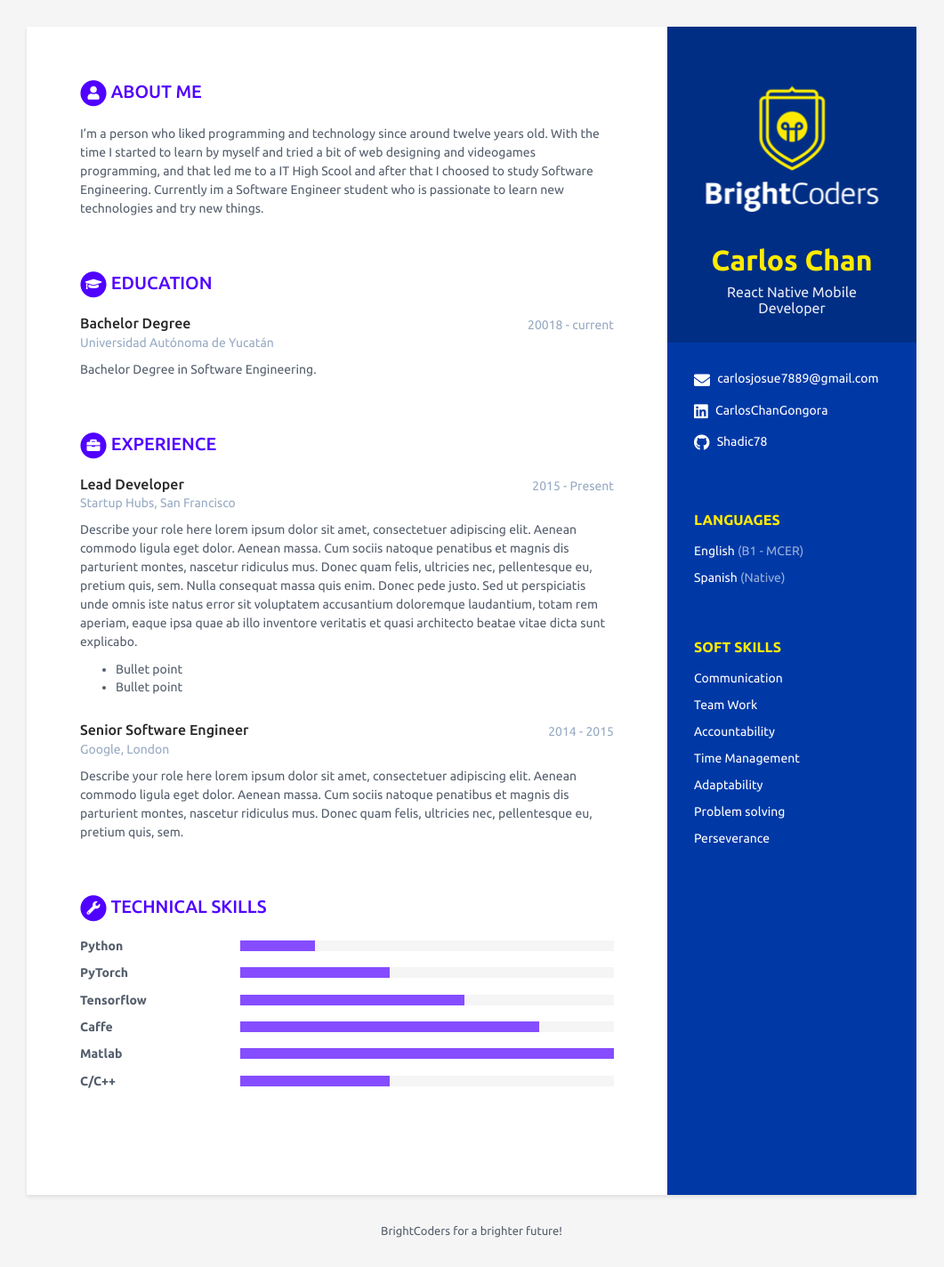
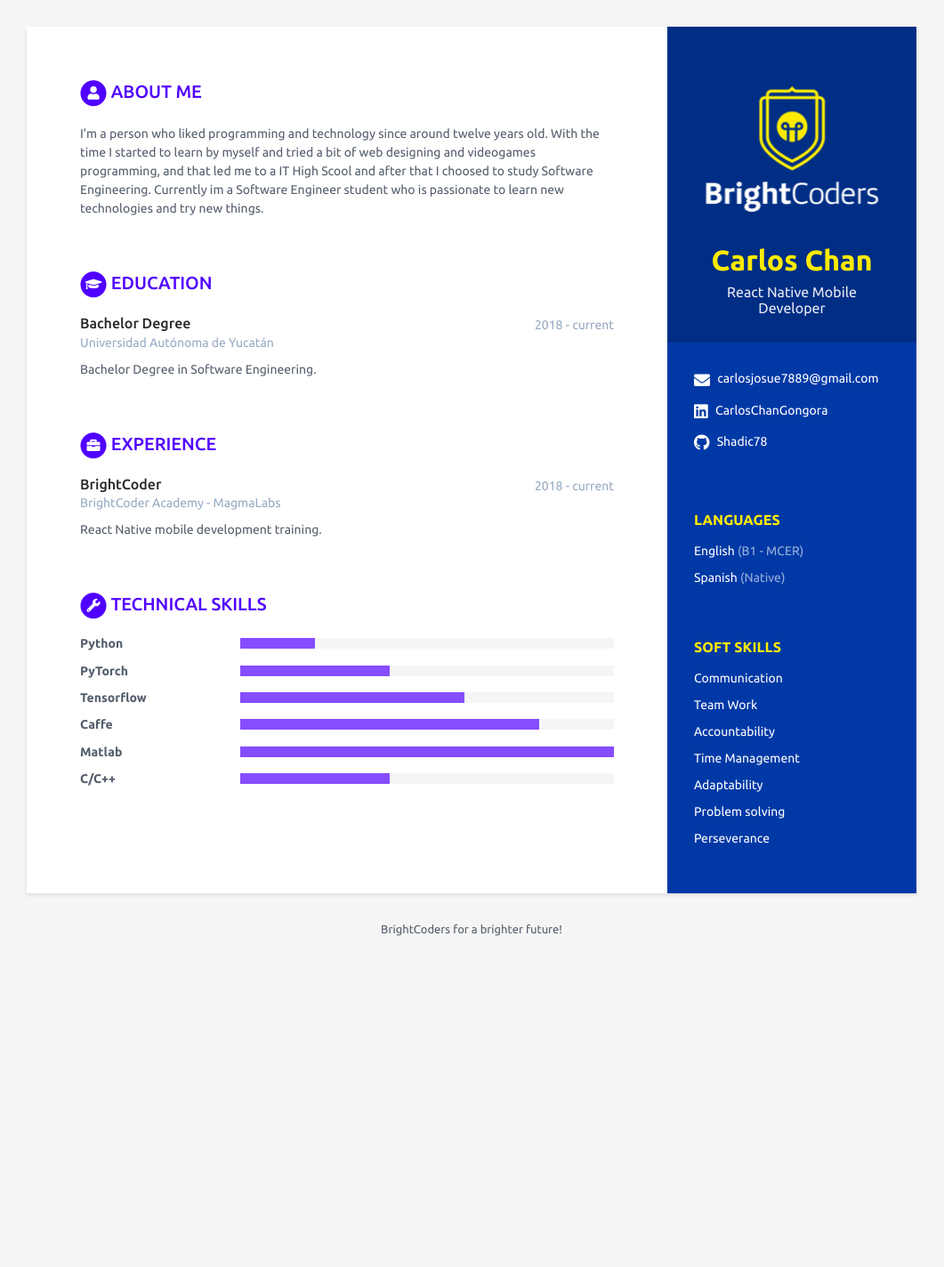
Before and after one commit to BC-MAY-21-RN/scorecard-Shadic78, a Jekyll site: the page built from index.html, in a window 1280 px wide. Shown: the whole page at 89% size, without its empty margins (110-1171 px from the left). Built offline with Jekyll 4.4.1, drawn with Linux system fonts in a browser that asks for light colours; after the commit the page ends 1084 px from its top, so only the background shows below that.

Commit message:
Updated experiences at data.yml

```diff
--- a/_data/data.yml
+++ b/_data/data.yml
@@ -72,37 +72,18 @@ educationcomplete:
 
   - degree: Bachelor Degree
     university: Universidad Autónoma de Yucatán
-    time: 20018 - current
+    time: 2018 - current
     details: |
       Bachelor Degree in Software Engineering.
 
 # Registra aquí tu experiencia. Agrega o elimina según sea necesario
 experiences:
-  - role: Lead Developer
-    time: 2015 - Present
-    company: Startup Hubs, San Francisco
+
+  - role: BrightCoder
+    time: 2018 - current
+    company: BrightCoder Academy - MagmaLabs
     details: |
-      Describe your role here lorem ipsum dolor sit amet, consectetuer
-      adipiscing elit. Aenean commodo ligula eget dolor. Aenean massa.
-      Cum sociis natoque penatibus et magnis dis parturient montes,
-      nascetur ridiculus mus. Donec quam felis, ultricies nec,
-      pellentesque eu, pretium quis, sem. Nulla consequat massa quis
-      enim. Donec pede justo. Sed ut perspiciatis unde omnis iste natus
-      error sit voluptatem accusantium doloremque laudantium, totam rem
-      aperiam, eaque ipsa quae ab illo inventore veritatis et quasi
-      architecto beatae vitae dicta sunt explicabo.
-        - Bullet point
-        - Bullet point
-
-  - role: Senior Software Engineer
-    time: 2014 - 2015
-    company: Google, London
-    details: |
-      Describe your role here lorem ipsum dolor sit amet, consectetuer
-      adipiscing elit. Aenean commodo ligula eget dolor. Aenean massa.
-      Cum sociis natoque penatibus et magnis dis parturient montes,
-      nascetur ridiculus mus. Donec quam felis, ultricies nec,
-      pellentesque eu, pretium quis, sem.
+      React Native mobile development training.
 
 # Registra aquí tus habilidades técnicas, para level utiliza:
 # 20% para Novice
```
